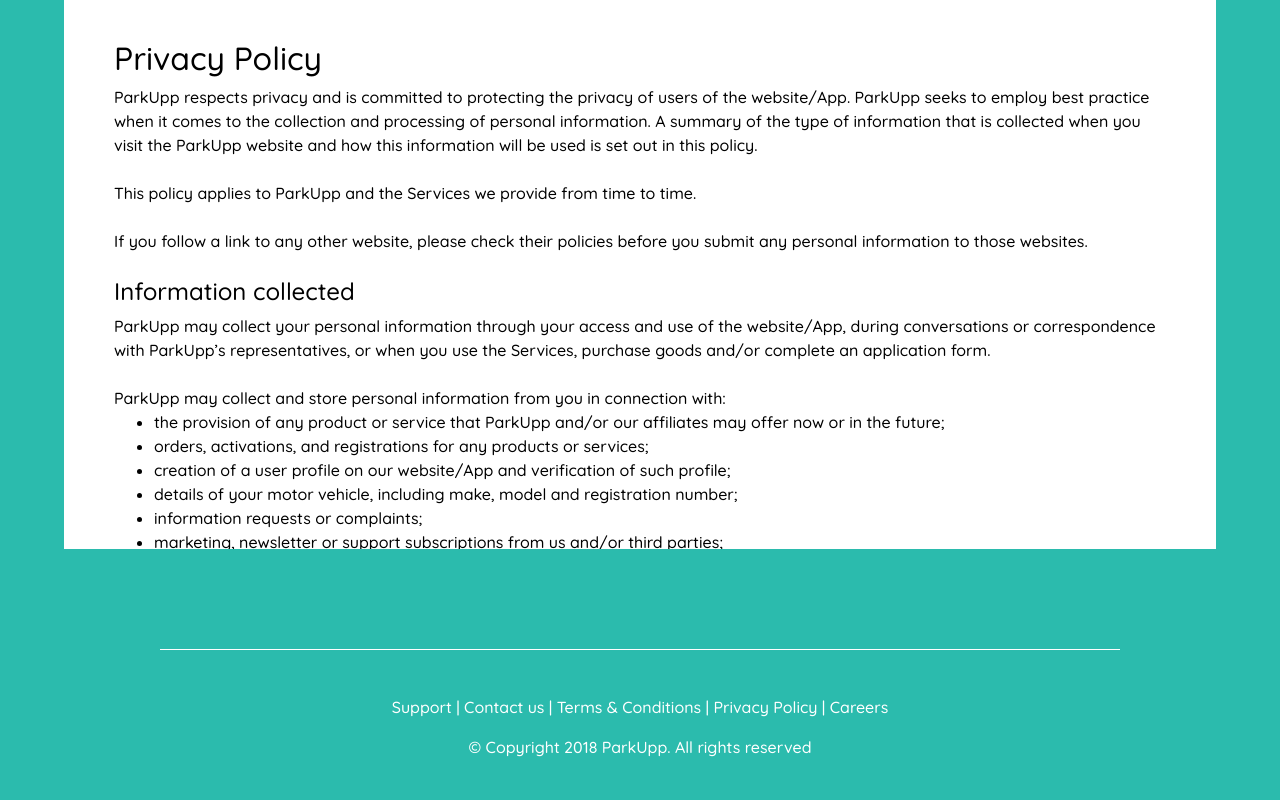
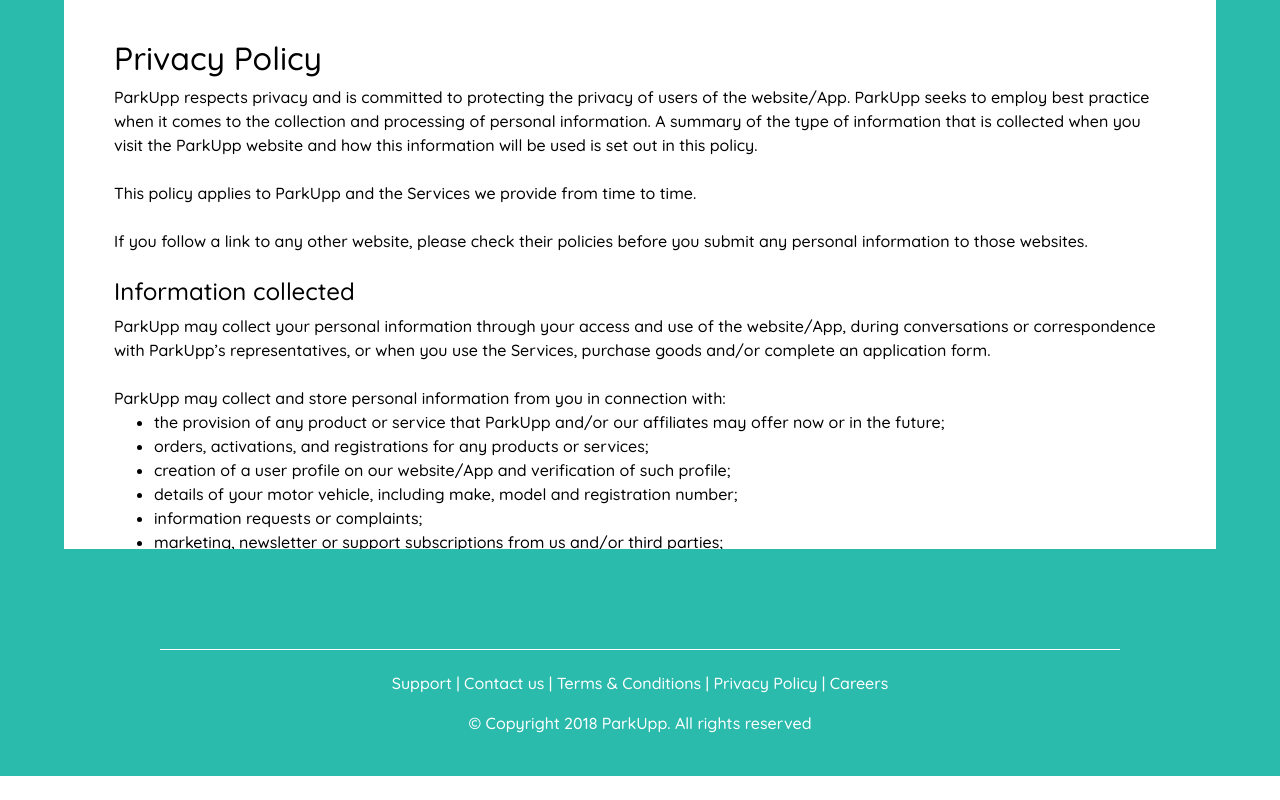
Before and after one commit to LeCray/parkupp, a React (Create React App) app: page /Privacy_Policy in a window 1280 px wide. Shown: the part 401-1201 px from the top of the page. After the commit the page ends 1177 px from the top, so only its background shows below. Built offline with nearby package versions, Linux system fonts and the light colour scheme.

Commit message:
Lesa's changes have been made

```diff
--- a/src/Components/Privacy_Policy.js
+++ b/src/Components/Privacy_Policy.js
@@ -223,7 +223,7 @@
 
             <hr style={{borderColor: "white", width: "75%", marginTop: 100}}/>
 
-            <div style={{marginTop: 20, textAlign: "center", padding: 25}}>
+            <div style={{marginTop: 20, textAlign: "center", padding: 25, marginTop: -20}}>
                 <p>
                     <Link to="/Support" style={{ color: '#FFF' }}>Support </Link>
                     | <Link to="/Contact_Us" style={{ color: '#FFF' }}>Contact us </Link>
--- a/src/Components/Terms_Conditions.js
+++ b/src/Components/Terms_Conditions.js
@@ -409,7 +409,7 @@
 
                 <hr style={{borderColor: "white", width: "75%", marginTop: 100}}/>
 
-                <div style={{marginTop: 20, textAlign: "center", padding: 25}}>
+                <div style={{marginTop: 20, textAlign: "center", padding: 25, marginTop: -20}}>
                     <p>
                         <Link to="/Support" style={{ color: '#FFF' }}>Support </Link>
                         | <Link to="/Contact_Us" style={{ color: '#FFF' }}>Contact us </Link>
```
